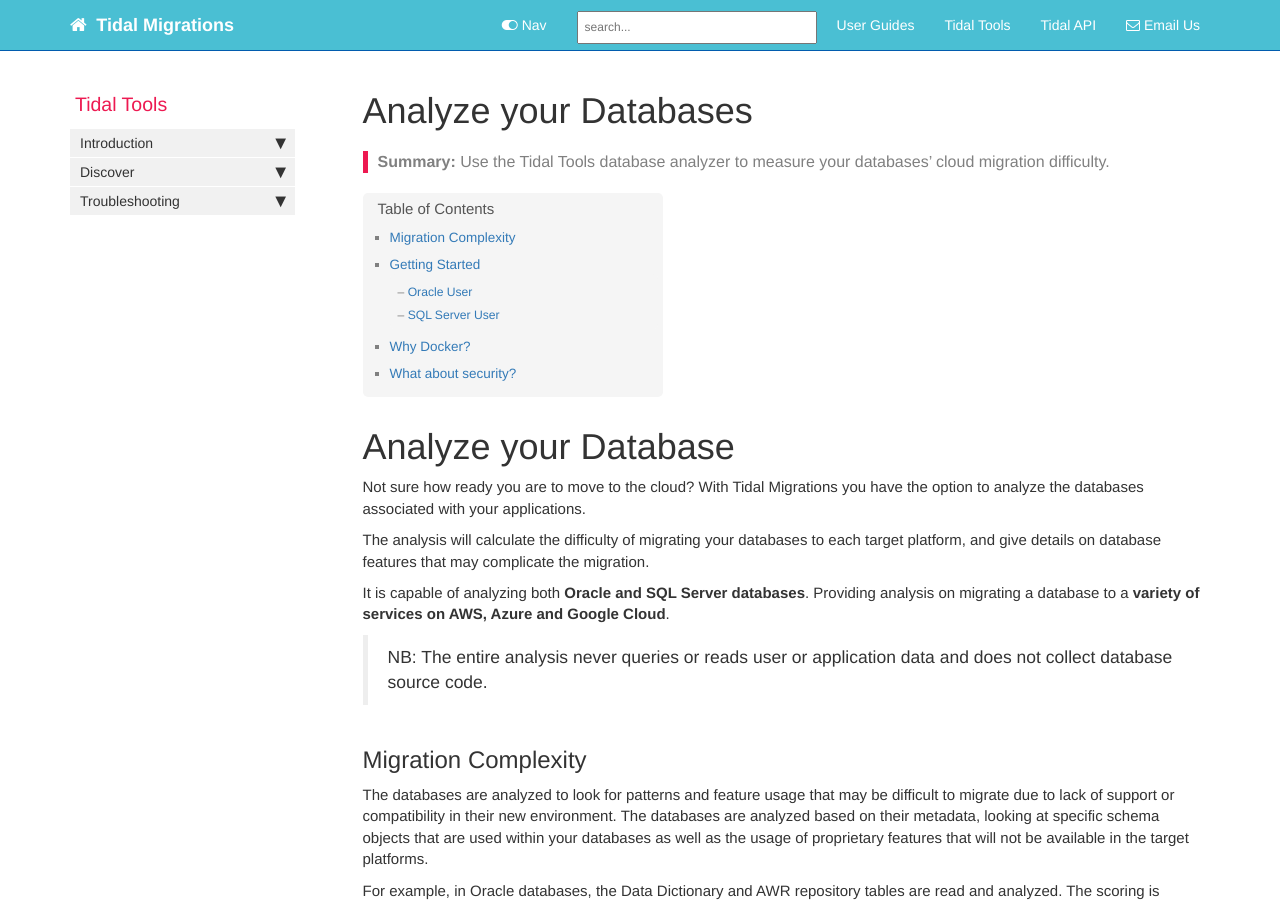
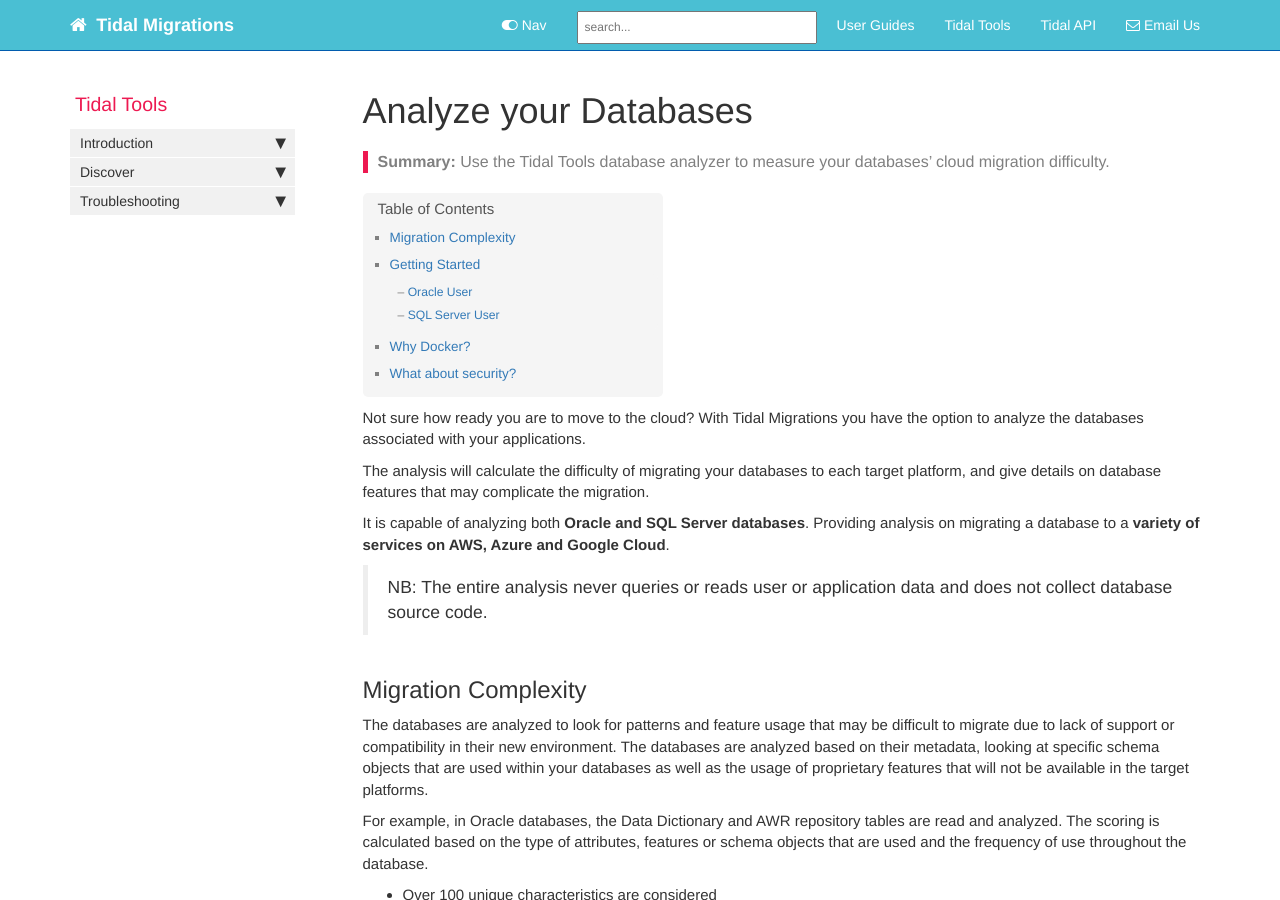
Before and after one commit to tidalmigrations/tidalmigrations.github.io, a Jekyll site: the page built from pages/tidal tools/analyze_database.md, in a window 1280 px wide and 900 px high. Built offline with Jekyll 4.4.1, drawn with Linux system fonts in a browser that asks for light colours; nearby versions of some CDN libraries; comment, search, counter and statistics services are not loaded.

Commit message:
Remove redundant title

```diff
--- a/pages/tidal tools/analyze_database.md
+++ b/pages/tidal tools/analyze_database.md
@@ -7,7 +7,6 @@ sidebar: tidal_toolsbar
 permalink: analyze_database.html
 folder: tidaltools
 ---
-# Analyze your Database
 Not sure how ready you are to move to the cloud? With Tidal Migrations you have the option to analyze the databases associated with your applications.
 
 The analysis will calculate the difficulty of migrating your databases to each target platform, and give details on database features that may complicate the migration.
```
